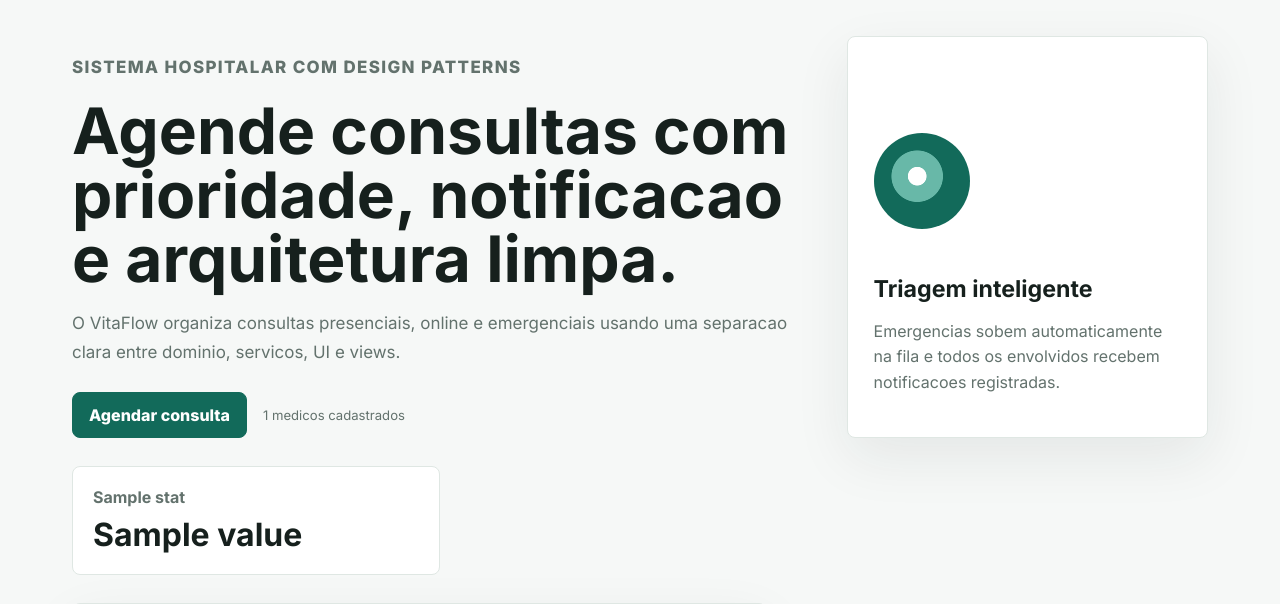
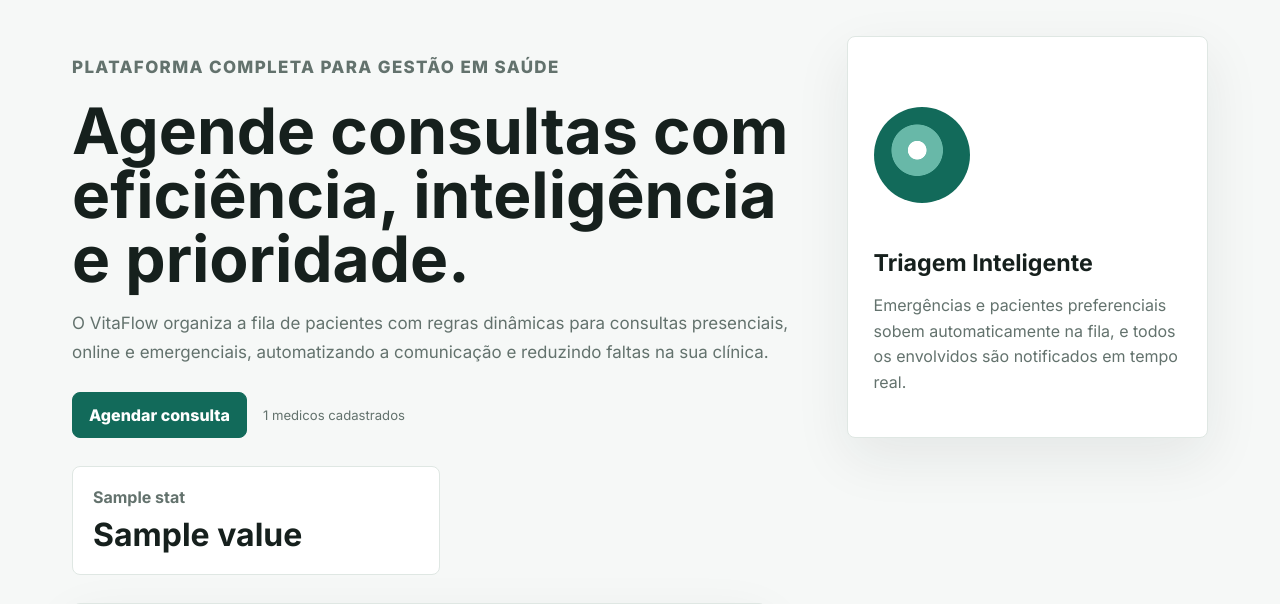
Before and after one commit to Chromick/VitaFlow, a Django app: template templates/scheduling/dashboard.html in a window 1280 px wide. Shown: the part 83-687 px from the top of the page. Run offline with Django 5.2, Linux system fonts and the light colour scheme; tables that the repository leaves empty hold one stand-in row (values such as "Sample post"); the template is opened without the code that fills it: values that come from a table or form of the project are taken from there, most other values are stand-ins (such as "Sample title", 1, 10 or a date in 2020).

Commit message:
refactor: remover textos acadêmicos e adotar linguagem comercial

```diff
--- a/templates/scheduling/appointment_detail.html
+++ b/templates/scheduling/appointment_detail.html
@@ -46,7 +46,7 @@
 
   <aside class="panel">
     <div class="section-heading">
-      <span class="eyebrow">Observer</span>
+      <span class="eyebrow">Histórico de</span>
       <h2>Notificacoes</h2>
     </div>
     <div class="timeline">
--- a/templates/scheduling/appointment_form.html
+++ b/templates/scheduling/appointment_form.html
@@ -4,7 +4,7 @@
 <section class="page-title">
   <span class="eyebrow">Novo agendamento</span>
   <h1>Cadastro do paciente e consulta</h1>
-  <p>A view envia os dados para a facade, que aciona Builder, Factory, Strategy e Observer.</p>
+  <p>Preencha os dados do paciente para inserir o agendamento no fluxo inteligente da clínica.</p>
 </section>
 
 <form method="post" class="form-panel">
--- a/templates/scheduling/dashboard.html
+++ b/templates/scheduling/dashboard.html
@@ -3,9 +3,9 @@
 {% block content %}
 <section class="hero-grid">
   <div class="hero-copy">
-    <p class="eyebrow">Sistema hospitalar com Design Patterns</p>
-    <h1>Agende consultas com prioridade, notificacao e arquitetura limpa.</h1>
-    <p>O VitaFlow organiza consultas presenciais, online e emergenciais usando uma separacao clara entre dominio, servicos, UI e views.</p>
+    <p class="eyebrow">Plataforma Completa para Gestão em Saúde</p>
+    <h1>Agende consultas com eficiência, inteligência e prioridade.</h1>
+    <p>O VitaFlow organiza a fila de pacientes com regras dinâmicas para consultas presenciais, online e emergenciais, automatizando a comunicação e reduzindo faltas na sua clínica.</p>
     <div class="hero-actions">
       <a class="button button-primary" href="{% url 'appointment_create' %}">Agendar consulta</a>
       <span class="soft-label">{{ doctors_count }} medicos cadastrados</span>
@@ -13,8 +13,8 @@
   </div>
   <div class="hero-panel">
     <span class="pulse"></span>
-    <strong>Triagem inteligente</strong>
-    <p>Emergencias sobem automaticamente na fila e todos os envolvidos recebem notificacoes registradas.</p>
+    <strong>Triagem Inteligente</strong>
+    <p>Emergências e pacientes preferenciais sobem automaticamente na fila, e todos os envolvidos são notificados em tempo real.</p>
   </div>
 </section>
 
@@ -46,7 +46,7 @@
           </span>
         </a>
       {% empty %}
-        <p class="empty-state">Nenhuma consulta ainda. Crie o primeiro agendamento para ver os padroes funcionando.</p>
+        <p class="empty-state">Nenhuma consulta cadastrada. Crie o primeiro agendamento para iniciar os atendimentos.</p>
       {% endfor %}
     </div>
   </div>
```
Also changed, not shown: README.md.
